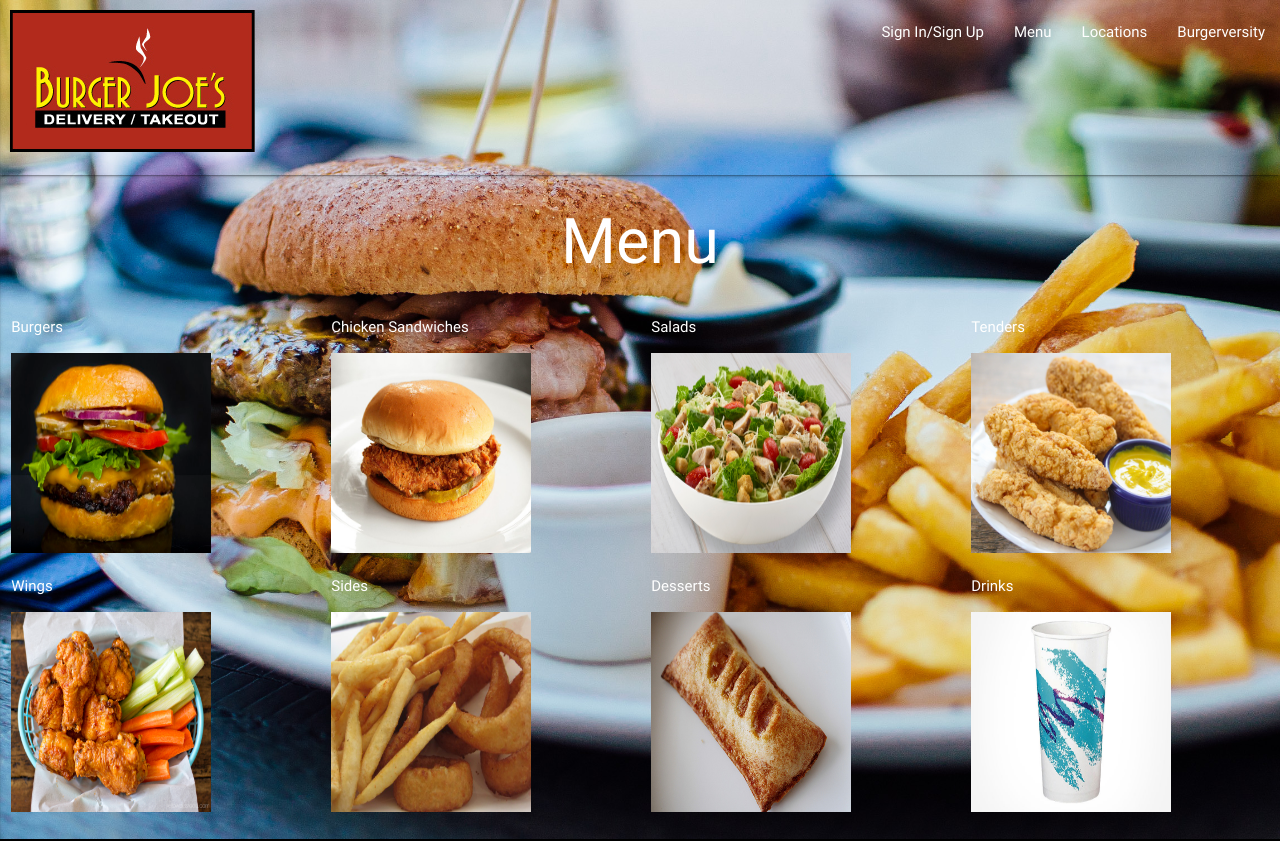
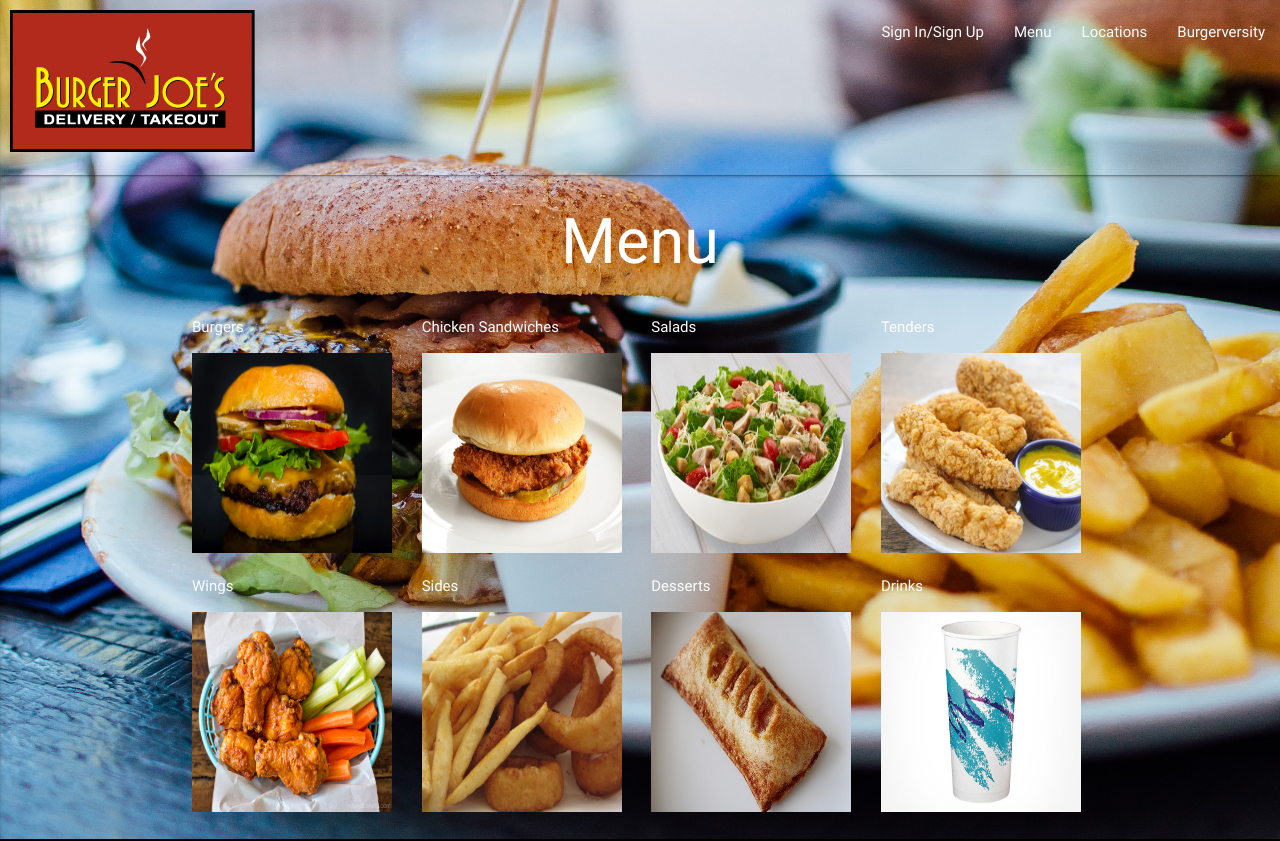
Before and after one commit to davidthrasher/BurgerJoes, a React (Create React App) app in the folder client/: page /menu in a window 1280 px wide. Shown: the top 841 px of the page. Built offline with nearby package versions, Linux system fonts and the light colour scheme; what auth0-js would draw is missing.

Commit message:
Updated CSS

```diff
--- a/client/src/components/Menu/Menu.js
+++ b/client/src/components/Menu/Menu.js
@@ -6,7 +6,8 @@ const Menu = () =>
 
 	<h1 className="center white-text">Menu</h1>
 
-	<div id="menumain" className="row">
+	<div className= "container">
+	<div className="row">
 		<div className="col s6 offset-m2 m4 l3">
 				<p className="white-text">Burgers</p>
 				<a href="/menu/burgers"><img src="./images/foodpics/burgernail.jpg" className="menuitem" alt="Burger Joes"/></a>
@@ -48,6 +49,7 @@ const Menu = () =>
 
 		</div>
 	</div>
+</div>
 
 </main>
 export default Menu;
```
